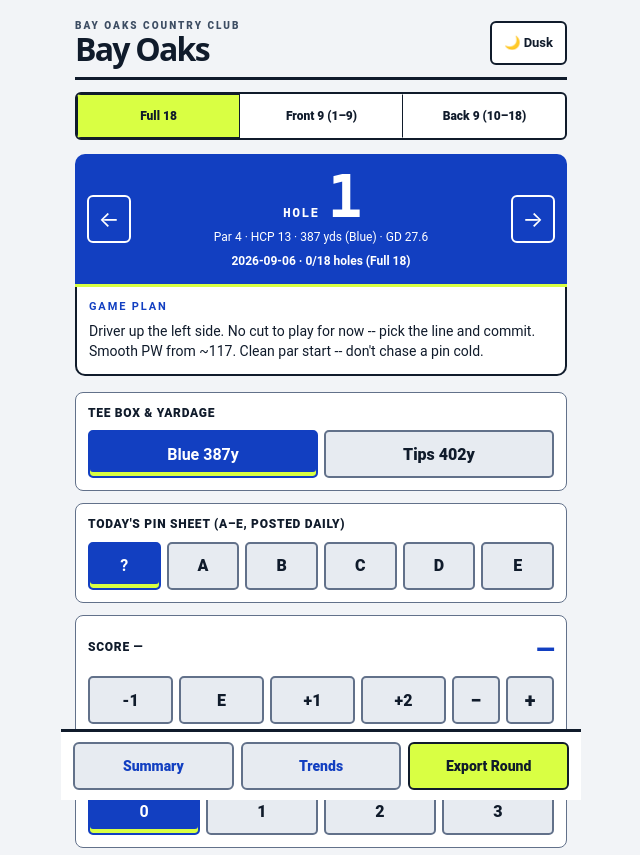
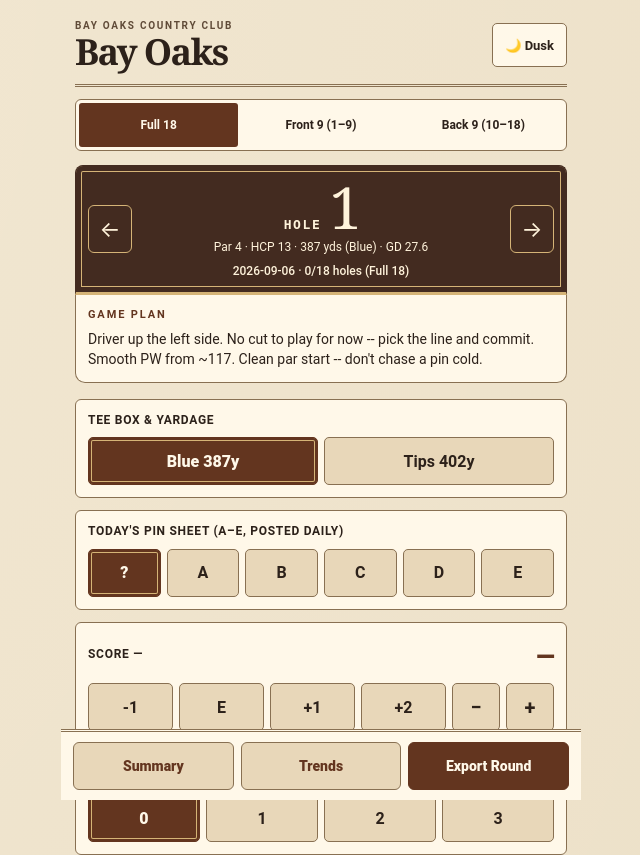
Before and after one commit to Kmill26/bay-oaks-tracker, a website: page index.html in a window 1280 px wide. Shown: the top 855 px of the page, without its empty margins (319-959 px from the left). Drawn offline with Linux system fonts and the light colour scheme.

Commit message:
v41: parchment, tobacco and brass for the course scorecard
Replace blue and lime with warm paper surfaces, dark bourbon accents and restrained brass trim. Keep the compact scoring layout and touch targets. Contrast and 320px browser checks pass; oracle remains green. Offline cache v44.

```diff
--- a/index.html
+++ b/index.html
@@ -3,7 +3,7 @@
 <head>
 <meta charset="UTF-8">
 <meta name="viewport" content="width=device-width, initial-scale=1, viewport-fit=cover">
-<meta name="theme-color" content="#F2F4F7">
+<meta name="theme-color" content="#EDE1C9">
 <meta name="color-scheme" content="light dark">
 <link rel="manifest" href="manifest.json">
 <link rel="icon" type="image/png" href="icon-192.png">
--- a/styles.css
+++ b/styles.css
@@ -2,10 +2,10 @@
    Keep legacy token names because generated summary/trend markup uses them. */
 :root{
   color-scheme:light;
-  --ground:#F2F4F7; --panel:#FFFFFF; --panel2:#E7EBF1;
-  --ink:#101B2B; --oxblood:#123FC1; --muted:#3D4D63;
-  --line:#BDC6D3; --line-strong:#62718A; --line-soft:#D6DEE8;
-  --on-oxblood:#FFFFFF; --green:#17613D; --red:#A12520; --warn:#8A3518;
+  --ground:#EDE1C9; --panel:#FFF8E9; --panel2:#E8D7B9;
+  --ink:#2C211A; --oxblood:#63351F; --muted:#604B38;
+  --line:#C5AC85; --line-strong:#887052; --line-soft:#DBC9A9;
+  --on-oxblood:#FFF8E9; --green:#17613D; --red:#A12520; --warn:#8A3518;
   --numerals:ui-monospace,"SF Mono","Roboto Mono","DejaVu Sans Mono",monospace;
 }
 body.dusk{
@@ -180,20 +180,20 @@ button:active{transform:translateY(1px);}
 @media(max-width:360px){#pinBtns,#puttBtns{gap:2px;}}
 @media(prefers-reduced-motion:reduce){body{transition:none;}.micBtn.listening{animation:none;}}
 
-/* Bold course instrument. Lime is an accent; readable dark text does not depend on it. */
-:root{--electric:#D9FF43;--hero:#123FC1;--hero-ink:#FFFFFF;}
-body.dusk{--electric:#D9FF43;--hero:#244CD4;--hero-ink:#FFFFFF;--ground:#101722;--panel:#192433;--panel2:#253348;--ink:#F7F9FF;--oxblood:#B9CDFF;--muted:#BECBE0;--line-strong:#8294AF;--line:#52647E;--line-soft:#394D68;--on-oxblood:#101B2B;}
+/* Parchment and tobacco. Brass is trim; all text uses high-contrast ink. */
+:root{--brass:#D5B477;--hero:#432B20;--hero-ink:#FFF3DB;}
+body.dusk{--brass:#CDA66D;--hero:#35251D;--hero-ink:#FFF3DB;--ground:#201A15;--panel:#30261F;--panel2:#443426;--ink:#FFF3DB;--oxblood:#E5BD82;--muted:#D7C2A3;--line-strong:#A58B69;--line:#756044;--line-soft:#574735;--on-oxblood:#2C211A;}
 body{padding-top:20px;}
 .brand{border:0;padding:0;}
 .brand .eyebrow{font-size:10px;letter-spacing:.2em;color:var(--muted);}
-h1{font-family:system-ui,-apple-system,sans-serif;font-weight:850;font-style:normal;font-size:32px;letter-spacing:-.055em;text-transform:none;line-height:1;}
+h1{font-family:Georgia,"Times New Roman",serif;font-weight:700;font-style:normal;font-size:36px;letter-spacing:-.045em;text-transform:none;line-height:1;}
 .headerWrap{padding-bottom:16px;border-bottom:3px solid var(--ink);margin-bottom:14px;}
 .themeToggle{border-radius:6px;border:2px solid var(--ink);color:var(--ink);background:var(--panel);}
 .modeWrap{padding:0;border:2px solid var(--ink);gap:0;border-radius:6px;overflow:hidden;background:var(--panel);}
 .modeBtn{border-radius:0;font-weight:800;border-right:1px solid var(--ink);}
 .modeBtn:last-child{border-right:0;}
-.modeBtn.on{background:var(--electric);color:#101B2B;border-color:#101B2B;box-shadow:none;}
-.nav{background:var(--hero);color:var(--hero-ink);border-radius:10px 10px 0 0;padding:14px 12px;border-bottom:3px solid var(--electric);}
+.modeBtn.on{background:var(--brass);color:#2C211A;border-color:#2C211A;box-shadow:none;}
+.nav{background:var(--hero);color:var(--hero-ink);border-radius:10px 10px 0 0;padding:14px 12px;border-bottom:3px solid var(--brass);}
 .nav button{color:var(--hero-ink);border-radius:6px;border-width:2px;position:relative;}
 .holeLbl{position:relative;}
 .holeLbl .num{color:var(--hero-ink);text-transform:uppercase;font-size:13px;font-weight:800;letter-spacing:.1em;}
@@ -206,12 +206,12 @@ h1{font-family:system-ui,-apple-system,sans-serif;font-weight:850;font-style:nor
 .row,.trendCard{border-radius:8px;border-width:2px;border-color:var(--line-strong);}
 .lbl{font-weight:850;letter-spacing:.06em;color:var(--ink);}
 .btns button,.mini,.stepper button{border-radius:5px;border-width:2px;font-weight:800;}
-.btns button.on,.clubChip.active{background:var(--oxblood);color:var(--on-oxblood);box-shadow:inset 0 -4px 0 var(--electric);outline:none;}
+.btns button.on,.clubChip.active{background:var(--oxblood);color:var(--on-oxblood);box-shadow:inset 0 -4px 0 var(--brass);outline:none;}
 .clubChip{border-radius:6px;border-width:2px;}
 .scoreNow{font-size:28px;}
 .footer{border-top:3px solid var(--ink);background:var(--panel);}
 .footer button{border-radius:6px;border-width:2px;font-weight:800;}
-.footer button:last-child{background:var(--electric);color:#101B2B;border-color:#101B2B;}
+.footer button:last-child{background:var(--brass);color:#2C211A;border-color:#2C211A;}
 .metricBox{border-radius:6px;}
 .metricBox .mVal{font-size:30px;}
 @media(max-width:360px){h1{font-size:29px;}.brand .eyebrow{font-size:9px;letter-spacing:.1em;}#holeNum{font-size:52px;}#pinBtns,#puttBtns{gap:0;} .btns button{padding-inline:0;}}
@@ -220,3 +220,27 @@ h1{font-family:system-ui,-apple-system,sans-serif;font-weight:850;font-style:nor
 .headerWrap{padding-bottom:12px;margin-bottom:12px;}
 .tip{font-size:14px;line-height:1.45;padding:12px;}
 .row{padding:12px;border-width:1px;}
+
+/* A little character at the edges; clean paper beneath every score and label. */
+body{background-image:radial-gradient(ellipse at top left,rgba(255,248,233,.28),transparent 65%);}
+.headerWrap{border-bottom:3px double var(--line-strong);padding-bottom:14px;}
+.brand .eyebrow{letter-spacing:.17em;font-weight:750;}
+h1{margin-top:3px;}
+.themeToggle{border-width:1px;border-color:var(--line-strong);border-radius:5px;font-weight:650;}
+.modeWrap{border:1px solid var(--line-strong);padding:3px;gap:3px;background:var(--panel);}
+.modeBtn{border:0;border-radius:3px;font-weight:700;}
+.modeBtn.on{background:var(--oxblood);color:var(--on-oxblood);border:0;}
+.nav{border-radius:8px 8px 0 0;border:1px solid var(--hero);border-bottom:3px solid var(--brass);box-shadow:inset 0 0 0 5px var(--hero),inset 0 0 0 6px var(--brass);padding:12px 12px;}
+.nav button{border-color:var(--brass);border-width:1px;}
+#holeNum{font-family:Georgia,"Times New Roman",serif;font-weight:400;}
+.holeLbl .num{letter-spacing:.12em;}
+.holeLbl .done{font-weight:500;}
+.tip{border:1px solid var(--line-strong);border-top:0;}
+.row,.trendCard{border-color:var(--line-strong);border-radius:6px;}
+.lbl{font-weight:750;}
+.btns button,.mini,.stepper button{border-width:1px;font-weight:750;}
+.btns button.on{box-shadow:inset 0 0 0 2px var(--oxblood),inset 0 0 0 3px var(--brass);font-weight:800;}
+.footer{border-top:3px double var(--line-strong);}
+.footer button{border-width:1px;}
+.footer button:last-child{background:var(--oxblood);color:var(--on-oxblood);border-color:var(--oxblood);}
+@media(max-width:360px){h1{font-size:32px;}}
--- a/sw.js
+++ b/sw.js
@@ -1,4 +1,4 @@
-const C='bayoaks-v43';
+const C='bayoaks-v44';
 // v17.1: the app is no longer one file. Every split asset must be precached or the PWA
 // breaks offline in a way that only shows up on the course with no signal.
 const ASSETS=['./','./index.html','./styles.css','./manifest.json','./icon-192.png','./icon-512.png',
```
Also changed, not shown: manifest.json.
